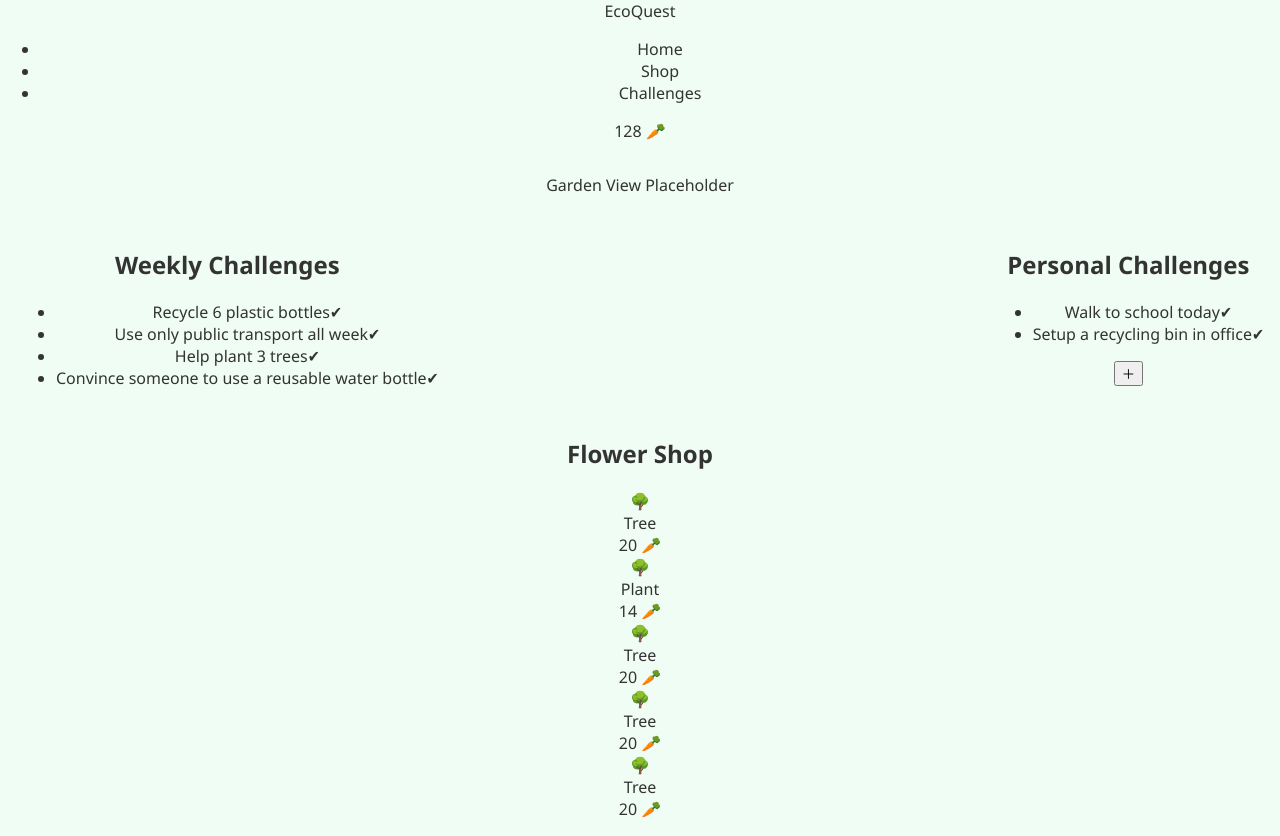
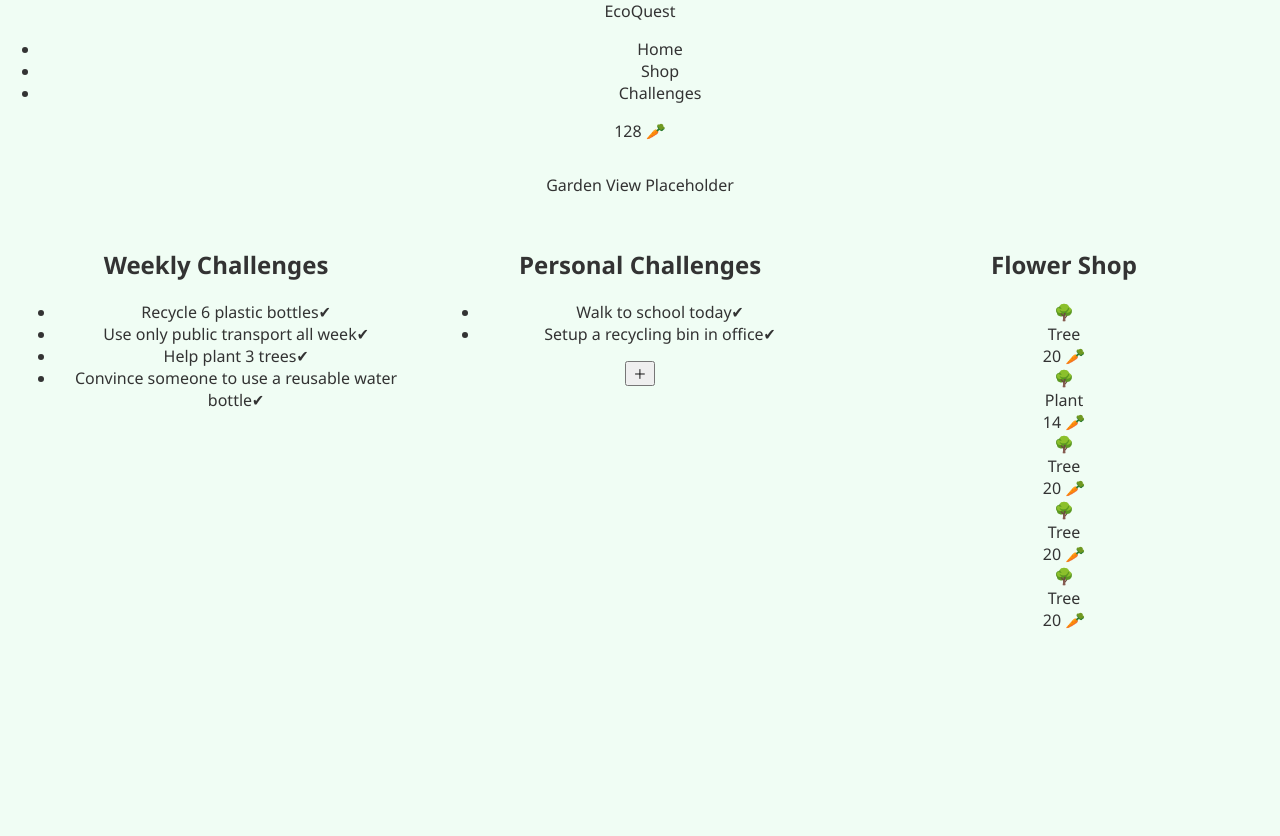
Before and after one commit to edisonzhu2006/EcoQuest, a React (Create React App) app in the folder frontend/: page / in a window 1280 px wide. After the commit the page ends 800 px from the top, so only its background shows below. Built offline with nearby package versions, Linux system fonts and the light colour scheme.

Commit message:
structuriong cssssss

```diff
--- a/frontend/src/pages/Home.js
+++ b/frontend/src/pages/Home.js
@@ -12,18 +12,21 @@ const Home = () => {
 
       <main style={{ padding: '1rem' }}>
         {/* Garden Section */}
-        <section>
+        <section style={{ marginBottom: '2rem' }}>
           <Garden />
         </section>
 
-        {/* Challenges Section */}
-        <section style={{ display: 'flex', justifyContent: 'space-between', marginTop: '2rem' }}>
+        {/* Triple Column Layout */}
+        <section
+          style={{
+            display: 'grid',
+            gridTemplateColumns: '1fr 1fr 1fr',
+            gap: '1.5rem',
+            alignItems: 'flex-start',
+          }}
+        >
           <WeeklyChallenges />
           <PersonalChallenges />
-        </section>
-
-        {/* Shop Section */}
-        <section style={{ marginTop: '2rem' }}>
           <Shop />
         </section>
       </main>
```
Also changed, not shown: frontend/src/components/css/Garden.css (added), frontend/src/components/css/Navbar.css (added), frontend/src/components/css/PersonalChallenges.css (added), frontend/src/components/css/Shop.css (added), frontend/src/components/css/WeeklyChallenges.css (added), frontend/src/pages/css/Challenges.css (added), frontend/src/pages/css/Home.css (added), frontend/src/pages/css/Shop.css (added).
